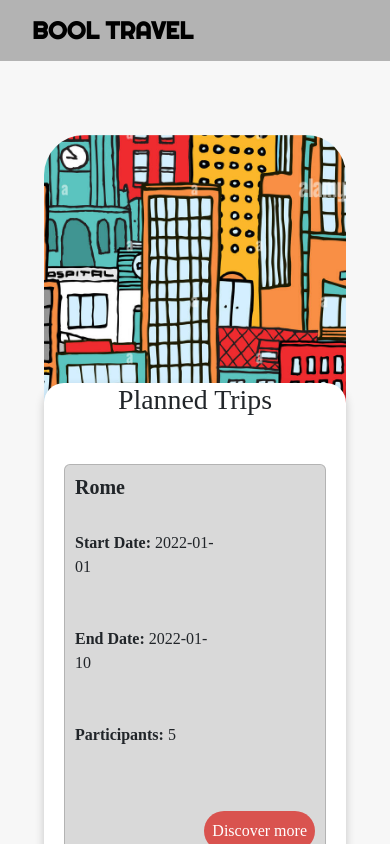
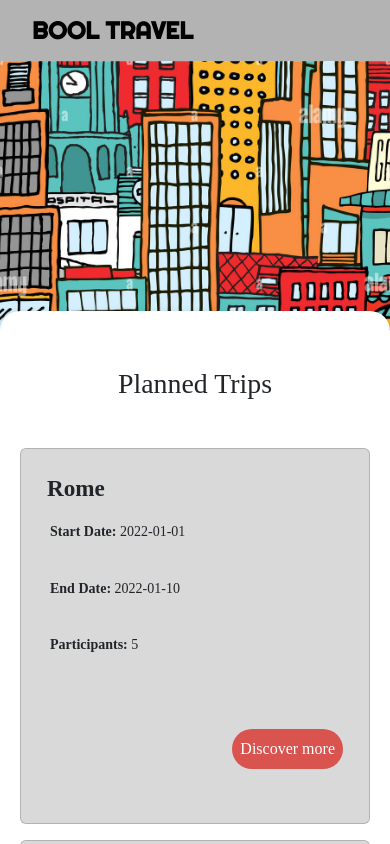
Before and after one commit to Melrizzuto/bool-travel, a React (Vite) app: page / in a window 390 px wide. Shown: the top 844 px of the page. Built offline with nearby package versions, Linux system fonts and the light colour scheme; a web font is replaced by a local one.

Commit message:
fixed styling

```diff
--- a/src/layout/DefaultLayout.jsx
+++ b/src/layout/DefaultLayout.jsx
@@ -5,7 +5,7 @@ export default function DefaultLayout() {
     return (
         <>
             <Header />
-            <main className="container  p-4">
+            <main className="myContainer">
                 <Outlet />
             </main>
         </>
--- a/src/pages/TravelListPage.jsx
+++ b/src/pages/TravelListPage.jsx
@@ -1,10 +1,10 @@
 import { Link } from "react-router-dom";
 import FormNewTrip from "../components/FormNewTrip.jsx";
-import { useContext, useEffect } from "react";
+import { useContext } from "react";
 import { GlobalContext } from "../context/GlobalContext.jsx";
 
 function TravelListPage() {
-    const{travelsState} = useContext(GlobalContext);
+    const { travelsState } = useContext(GlobalContext);
     return (
         <div className="myContainer">
 
@@ -28,10 +28,10 @@ function TravelListPage() {
                                         <h3 className="card-title"><strong>{travel.destination}</strong></h3>
                                     </div>
                                     {/* Date and participants */}
-                                    <div className="d-flex justify-content-between mb-3">
-                                        <p className="card-text py-4"><strong>Start Date:</strong> {travel.startDate}</p>
-                                        <p className="card-text py-4"><strong>End Date:</strong> {travel.endDate}</p>
-                                        <p className="card-text py-4"><strong>Participants:</strong> {travel.participants.length}</p>
+                                    <div className="d-resp d-flex justify-content-between py-2">
+                                        <p className="card-text"><strong>Start Date:</strong> {travel.startDate}</p>
+                                        <p className="card-text"><strong>End Date:</strong> {travel.endDate}</p>
+                                        <p className="card-text"><strong>Participants:</strong> {travel.participants.length}</p>
                                         {/* Discover more link */}
                                         <div className="text-end">
                                             <Link
--- a/src/style.css
+++ b/src/style.css
@@ -23,8 +23,6 @@ body {
 }
 
 /* Buttons */
-
-/* Stile per i pulsanti */
 .btns {
     color: white;
     border: none;
@@ -34,17 +32,14 @@ body {
     margin: 5px;
 }
 
-/* Pulsante di invio */
 .btns-green {
     background-color: #2e757f;
-
 }
 
 .btns-green:hover {
     background-color: #3f8e99;
 }
 
-/* Pulsante per aggiungere partecipante */
 .btns-orange {
     background-color: #f0ad4e;
 }
@@ -130,6 +125,7 @@ header p {
     left: 50%;
     transform: translateX(-50%);
     z-index: 100000;
+    border-radius: 50px;
 }
 
 .searchbar input {
@@ -184,14 +180,12 @@ header p {
 .accordion-button:not(.collapsed) {
     background-color: #D9D9D9;
     color: black;
-
 }
 
 .accordion-button::after {
     transition: transform 0.3s ease-in-out;
     transform: rotate(0deg);
 }
-
 
 .accordion-button:not(.collapsed)::after {
     transform: rotate(0deg);
@@ -211,53 +205,6 @@ header p {
     font-size: 0.8rem;
 }
 
-
-
-/* media queries */
-@media screen and (max-width: 768px) {
-    .card-body {
-        display: flex;
-        flex-direction: column;
-        justify-content: space-between;
-        width: 100%;
-        padding: 0
-    }
-
-    .card-body .d-flex {
-        display: flex;
-        justify-content: space-between;
-        flex-wrap: wrap;
-        width: 100%;
-        padding: 0;
-    }
-
-    .card-body p {
-        margin: 0;
-        padding: 10px 0;
-        width: 60%;
-        text-align: left;
-    }
-
-    .card-body .text-end {
-        width: 100%;
-        text-align: center;
-    }
-
-    .searchbar {
-        top: -2%;
-        left: 75%;
-    }
-
-    .searchbar input {
-        width: 300px;
-        font-size: 0.5rem;
-    }
-
-    .header h1 {
-        font-size: 0.5rem;
-    }
-}
-
 /* Style generale per il modulo */
 .container {
     max-width: 900px;
@@ -274,8 +221,6 @@ h2 {
 }
 
 h3 {
-    font-size: 20px;
-    margin-bottom: 20px;
     color: #444;
 }
 
@@ -308,84 +253,98 @@ input.form-control:hover {
     border: 1px solid #bbb;
 }
 
+/* Responsività */
+@media screen and (max-width: 2000px) {
+    .searchbar {
+        top: 8px;
+    }
+}
 
-
-
-/* Responsività */
-@media (max-width: 1400px) {
+/* Schermi grandi */
+@media screen and (max-width: 1400px) {
     .searchbar {
-        position: absolute;
         top: 8px;
         left: 55%;
         transform: translateX(-50%);
-        z-index: 100000;
     }
 }
 
-@media (max-width: 768px) {
+/* Tablet (max-width: 768px) */
+@media screen and (max-width: 768px) {
+
+    .d-resp {
+        display: flex;
+        flex-direction: column;
+        gap: 15px;
+    }
+
+    .card-text {
+        padding: 3px;
+    }
+
+    .py-4 {
+        padding: 0;
+    }
+
+    .myContainer {
+        max-width: 100%;
+        margin: 0;
+        padding: 0;
+    }
+
     .form-group {
         flex: 1 1 100%;
     }
 
+    .container {
+        max-width: 100%;
+        margin: 0;
+        padding: 0;
+    }
+
     .searchbar {
-        top: 3%;
+        top: 2%;
         left: 75%;
+    }
+
+    .searchbar input {
+        width: 300px;
+        font-size: 0.9rem;
+    }
+
+    .header h1 {
+        font-size: 1rem;
+    }
+
+    .image-container img {
+        border-radius: 0;
     }
 }
 
+/* Schermi piccoli (max-width: 576px) */
+@media screen and (max-width: 576px) {
+    .container {
+        width: 100%;
+        padding-right: 0;
+        padding-left: 0;
+        margin-right: 0;
+        margin-left: 0;
+    }
 
-@media screen and (max-width: 576px) {
-    .container-details.search-active {
-        margin-top: 0 !important;
+    header {
+        margin-bottom: 0;
     }
 
     .container-details {
-        position: relative;
-        margin-top: -400px;
-        z-index: 1;
-        background-color: white;
-        border-radius: 20px;
-        box-shadow: 0 4px 10px rgba(0, 0, 0, 0.2);
-        padding: 0px 20px 20px;
+        margin-top: -350px;
+        padding: 8px 20px 20px;
         max-width: 100%;
     }
 
-    .card-body {
-        display: flex;
-        flex-direction: column;
-        justify-content: space-between;
-        width: 100%;
-        padding: 0;
-    }
-
-    .card-body .d-flex {
-        display: flex;
-        justify-content: space-between;
-        flex-wrap: wrap;
-        width: 100%;
-        padding: 0;
-    }
-
-    .card-body p {
-        margin: 0;
-        padding: 10px 0;
-        max-width: 100%;
-        text-align: left;
-        white-space: normal;
-        writing-mode: horizontal-tb;
-        word-wrap: break-word;
-    }
-
-    .card-body .text-end {
-        width: 100%;
-        text-align: center;
-        margin-top: 20px;
-    }
 
     .myBtn {
         display: inline-block;
         margin-top: 20px;
-        align-self: center;
         width: auto;
     }
 
@@ -400,35 +359,26 @@ input.form-control:hover {
         padding: 0;
     }
 
-    .participant-info span {
-        margin: 10px;
+    .searchbar input {
+        width: 150px;
+        font-size: 0.8rem;
     }
 
-    .searchbar {
-        top: 5%;
-        left: 75%;
+    .card-body p {
+        font-size: 16px;
+        line-height: 1.5;
     }
 
-    .searchbar input {
-        width: 150px;
-        font-size: 0.5rem;
+    .card-body .text-end {
+        text-align: center;
+        margin-top: 20px;
     }
-
-    .header h1 {
-        font-size: 0.5rem;
-    }
-
 }
 
+/* Schermi extra piccoli (max-width: 430px) */
 @media screen and (max-width: 430px) {
-
     .card-body p {
-        margin: 0;
-        padding: 0;
-        max-width: 100%;
-        text-align: left;
-        font-size: 16px;
-        line-height: 1.5;
-
+        font-size: 14px;
+        line-height: 1.4;
     }
 }
```
Also changed, not shown: src/components/FormNewTrip.jsx (+17 -16 lines).
